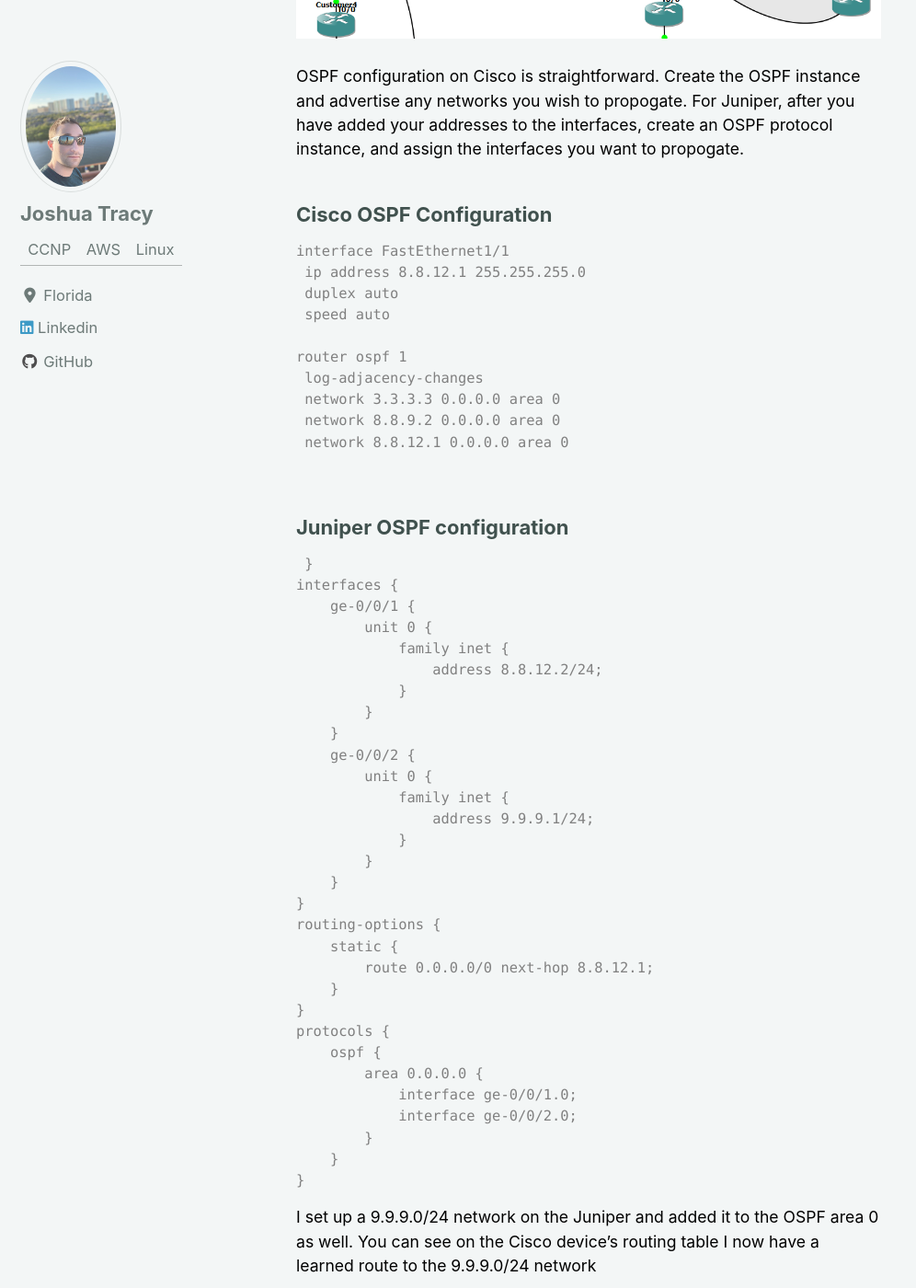
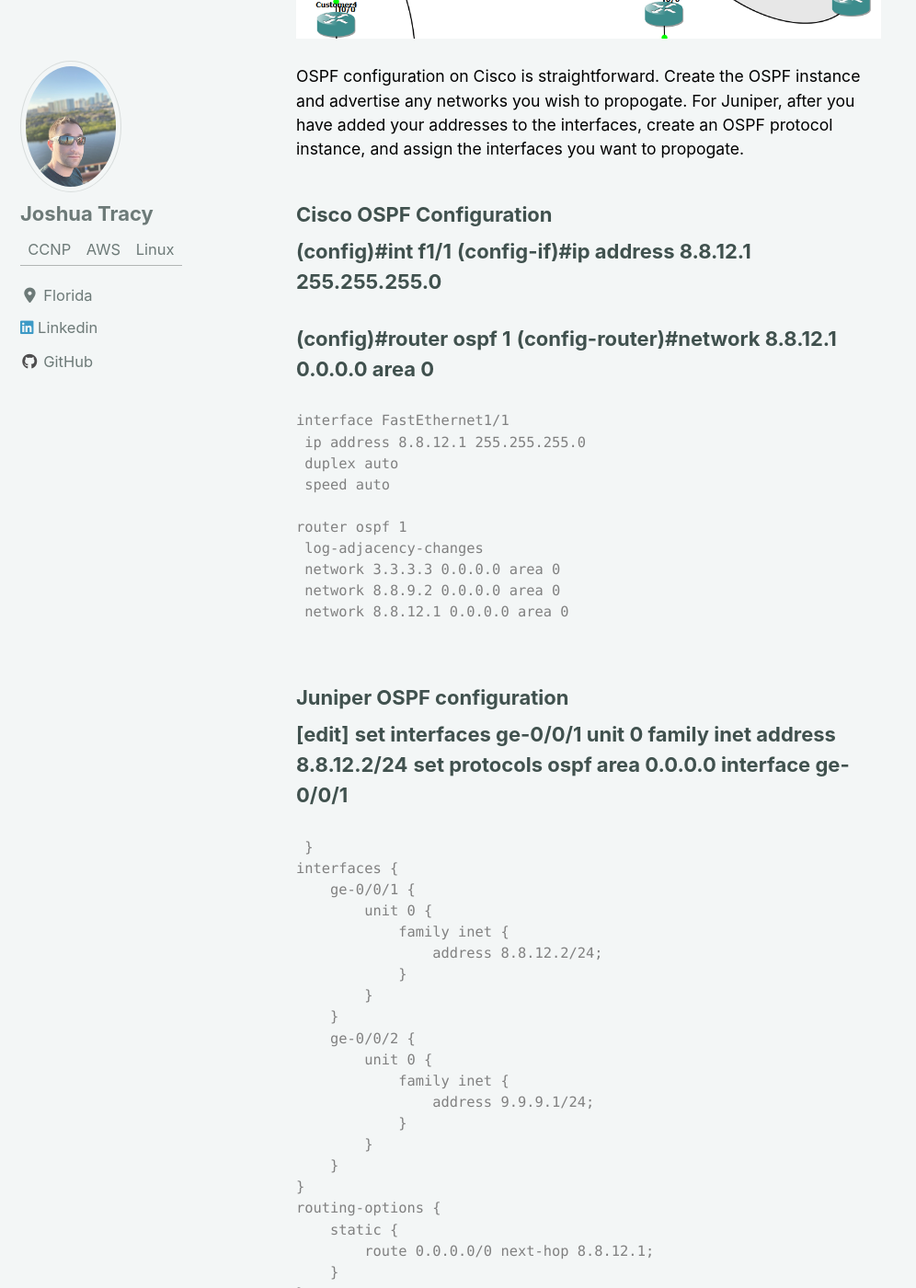
Before and after one commit to Josh-Tracy/Josh-Tracy.github.io, a Jekyll site: the page built from _posts/2020-02-09-Juniper_Cisco_ospf.md, in a window 1280 px wide and 1400 px high, scrolled down 1986 px. Shown: the whole window at 92% size, without its empty margins (0-996 px from the left). Built offline with Jekyll 4.4.1, drawn with Linux system fonts in a browser that asks for light colours; cached includes are drawn as plain includes; nearby versions of some CDN libraries.

Commit message:
new post

```diff
--- a/_posts/2020-02-09-Juniper_Cisco_ospf.md
+++ b/_posts/2020-02-09-Juniper_Cisco_ospf.md
@@ -52,6 +52,12 @@
 {: style="color:black; font-size: 80%;"}
 
 ### Cisco OSPF Configuration
+<b>(config)#int f1/1</b>
+<b>(config-if)#ip address 8.8.12.1 255.255.255.0</b>
+
+<b>(config)#router ospf 1</b>
+<b>(config-router)#network 8.8.12.1 0.0.0.0 area 0</b>
+
 <pre>
 interface FastEthernet1/1
  ip address 8.8.12.1 255.255.255.0
@@ -67,6 +73,10 @@
  {: style="color:gray; font-size: 70%;"}
 
 ### Juniper OSPF configuration
+
+<b>[edit]</b>
+<b>set interfaces ge-0/0/1 unit 0 family inet address 8.8.12.2/24</b>
+<b>set protocols ospf area 0.0.0.0 interface ge-0/0/1</b>
 
  <pre>
  }
```
